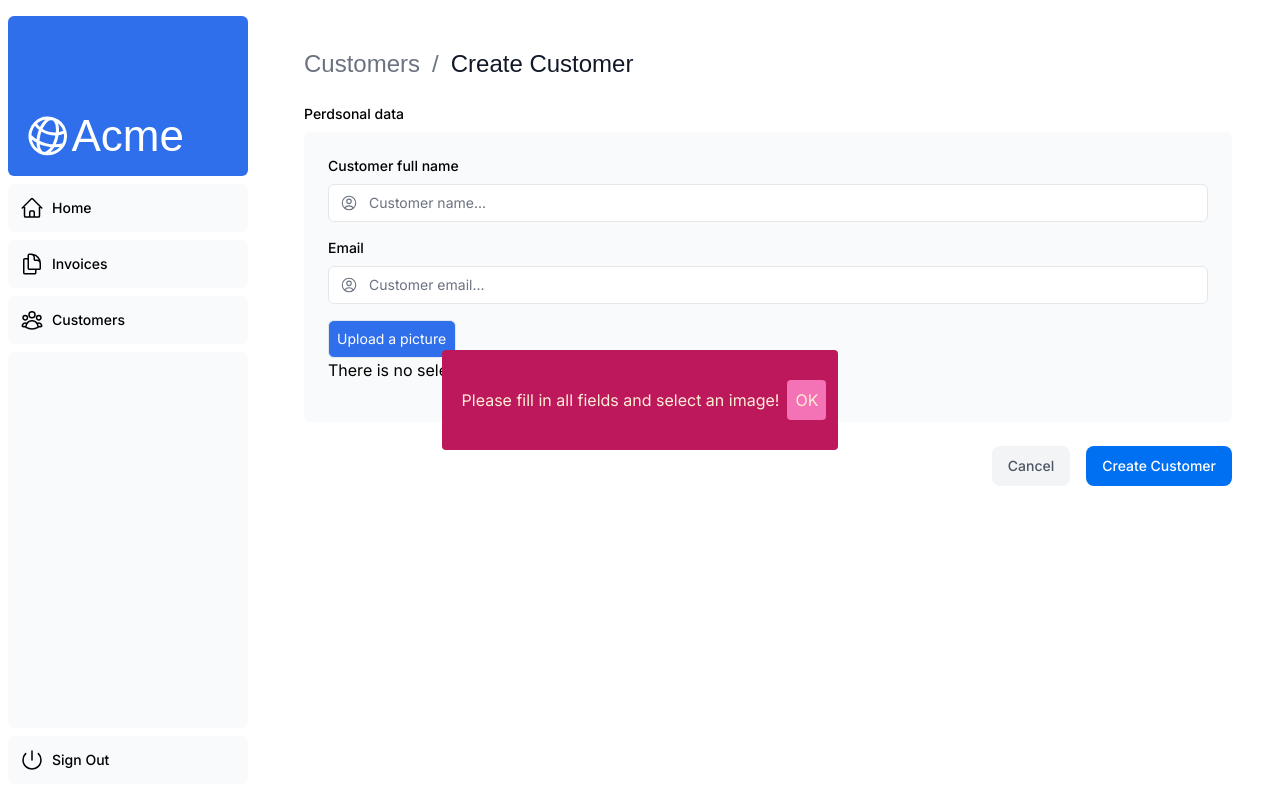
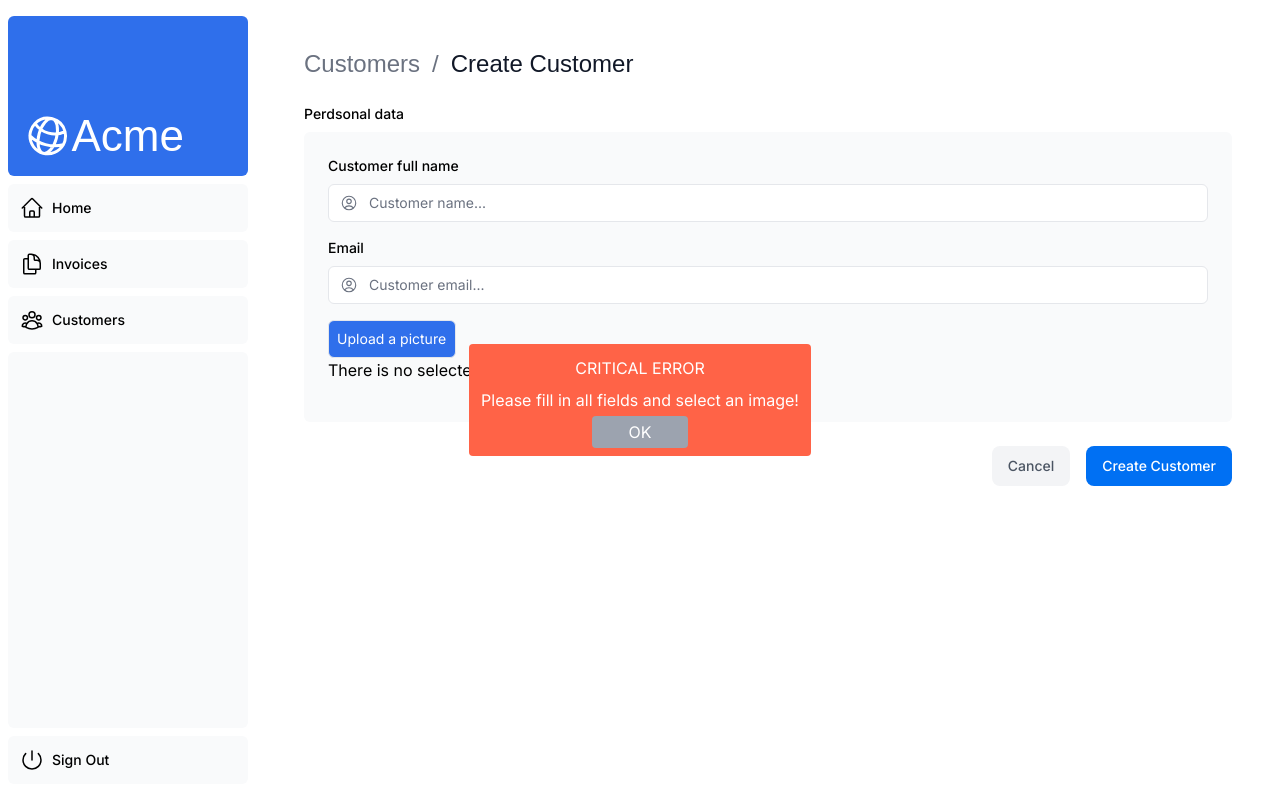
Before and after one commit to bgzoltan/nextjs-dashboard, a Next.js app: page /dashboard/customers/create in a window 1280 px wide. Both pictures are taken after typing "Sample", "name@example.com" into the empty fields and a click on the button "Create Customer". Built offline with nearby package versions, Linux system fonts and the light colour scheme; a web font is replaced by a local one.

Commit message:
message interface and message style are modified

```diff
--- a/app/dashboard/customers/create/page.tsx
+++ b/app/dashboard/customers/create/page.tsx
@@ -1,10 +1,7 @@
 import Form from "@/app/ui/customers/create-form";
 import Breadcrumbs from "@/app/ui/invoices/breadcrumbs";
-import { fetchCustomers } from "@/app/lib/data";
 
 export default async function Page() {
-  //   const customers = await fetchCustomers();
-
   return (
     <main>
       <Breadcrumbs
--- a/app/dashboard/customers/page.tsx
+++ b/app/dashboard/customers/page.tsx
@@ -20,7 +20,6 @@ export default async function Page({
     page?: string;
   };
 }) {
-  console.log("searchParams", searchParams);
   const query = searchParams?.query || "";
   const currentPage = Number(searchParams?.page) || 1;
   const customers = await fetchAllCustomers(query);
--- a/app/lib/actions.ts
+++ b/app/lib/actions.ts
@@ -151,11 +151,9 @@ export async function createCustomer(formData: FormData) {
   } catch (error) {
     throw new Error("There is a problem creating a customer");
   }
-
   // Once the database has been updated, the /dashboard/invoices path will be revalidated (cache will be deleted), and fresh data will be fetched from the server (a new request will be send).
   revalidatePath("/dashboard/customers");
-  // We redirect the user to the invoices page
-  redirect("/dashboard/customers");
+  return;
 }
 
 interface UploadResult {
--- a/app/lib/data.ts
+++ b/app/lib/data.ts
@@ -15,12 +15,9 @@ export async function fetchRevenue() {
     // Artificially delay a response for demo purposes.
     // Don't do this in production :)
 
-    console.log("Fetching revenue data...");
-    await new Promise((resolve) => setTimeout(resolve, 3000));
+    // await new Promise((resolve) => setTimeout(resolve, 3000));
 
     const data = await sql<Revenue>`SELECT * FROM revenue`;
-
-    console.log("Data fetch completed after 3 seconds.");
 
     return data.rows;
   } catch (error) {
@@ -153,7 +150,6 @@ export async function fetchInvoiceById(id: string) {
       WHERE invoices.id = ${id};
     `;
 
-    console.log("id Select...", data.rows);
     const invoice = data.rows.map((invoice) => ({
       ...invoice,
       // Convert amount from cents to dollars
@@ -178,7 +174,6 @@ export async function fetchCustomers() {
     `;
 
     const customers = data.rows;
-    console.log(customers);
     return customers;
   } catch (err) {
     console.error("Database Error:", err);
@@ -188,7 +183,6 @@ export async function fetchCustomers() {
 
 export async function fetchAllCustomers(query: string) {
   try {
-    console.log("Query =====", query);
     const data = await sql<Customer>`
       SELECT
         id,
--- a/app/lib/definitions.ts
+++ b/app/lib/definitions.ts
@@ -87,11 +87,11 @@ export type InvoiceForm = {
   status: "pending" | "paid";
 };
 
-export type Severity = "critical" | "significant" | "minor";
+export type Type = "critical error" | "error" | "user info";
 
 export interface Message {
-  isError: boolean;
-  severity: Severity | "";
+  type: Type | "";
   content: string;
   showMessage: boolean;
+  redirect: string;
 }
--- a/app/ui/customers/create-form.tsx
+++ b/app/ui/customers/create-form.tsx
@@ -4,25 +4,29 @@ import Link from "next/link";
 import { UserCircleIcon } from "@heroicons/react/24/outline";
 import { Button } from "@/app/ui/button";
 import { createCustomer } from "@/app/lib/actions";
-import { ChangeEvent, useRef, useState } from "react";
+import { ChangeEvent, useState } from "react";
 
 import ShowMessage from "../show-message";
 import { Message } from "@/app/lib/definitions";
+import { useRouter } from "next/navigation";
 
 export default function Form() {
   const [fileName, setFileName] = useState("There is no selected file.");
   const [message, setMessage] = useState<Message>({
-    isError: false,
     content: "",
-    severity: "",
+    type: "",
     showMessage: false,
+    redirect: "",
   });
+
+  const router = useRouter();
 
   const fileValidation = (e: ChangeEvent<HTMLInputElement>) => {
     if (!e.target.files || e.target.files.length === 0) {
       setMessage({
         ...message,
         content: "There is no selected file",
+        type: "user info",
         showMessage: true,
       });
       return;
@@ -33,6 +37,7 @@ export default function Form() {
       setMessage({
         ...message,
         content: "The size of the file is too large!",
+        type: "error",
         showMessage: true,
       });
     }
@@ -46,6 +51,7 @@ export default function Form() {
       setMessage({
         ...message,
         content: "This is not an image file",
+        type: "error",
         showMessage: true,
       });
     }
@@ -55,25 +61,33 @@ export default function Form() {
     const newMessage: Message | null = {
       ...message,
       showMessage: false,
+      redirect: "",
     };
     setFileName("Theres is no selected file.");
     setMessage(newMessage);
+    if (message.redirect !== "") {
+      router.push(message.redirect);
+    }
   };
 
   async function onSubmit(formData: FormData) {
     const result = await createCustomer(formData);
 
-    if (result.error) {
+    if (!result) {
       setMessage({
         ...message,
-        isError: true,
+        content: "Form submitted successfully",
+        type: "user info",
+        showMessage: true,
+        redirect: "/dashboard/customers",
+      });
+    } else if (result.error) {
+      setMessage({
+        ...message,
         content: result.error,
-        severity: "critical",
+        type: "critical error",
         showMessage: true,
       });
-    } else {
-      // Handle success, e.g., redirect or clear form
-      console.log("Form submitted successfully");
     }
   }
 
--- a/app/ui/invoices/breadcrumbs.tsx
+++ b/app/ui/invoices/breadcrumbs.tsx
@@ -2,21 +2,20 @@ import { clsx } from "clsx";
 import Link from "next/link";
 import { lusitana } from "@/app/ui/fonts";
 
-interface Breadcrumb {
+interface BreadcrumbsProps {
+  breadcrumbs: {
     label: string;
     href: string;
     active?: boolean;
+  }[];
 }
 
-export default function Breadcrumbs({
-  breadcrumbs,
-}: {
-  breadcrumbs: Breadcrumb[];
-}) {
+export default function Breadcrumbs({ breadcrumbs }: BreadcrumbsProps) {
   return (
     <nav aria-label="Breadcrumb" className="mb-6 block">
       <ol className={clsx(lusitana.className, "flex text-xl md:text-2xl")}>
         {breadcrumbs.map((breadcrumb, index) => (
+          <>
             <li
               key={breadcrumb.href}
               aria-current={breadcrumb.active}
@@ -29,6 +28,7 @@ export default function Breadcrumbs({
                 <span className="mx-3 inline-block">/</span>
               ) : null}
             </li>
+          </>
         ))}
       </ol>
     </nav>
--- a/app/ui/search.tsx
+++ b/app/ui/search.tsx
@@ -17,7 +17,6 @@ export default function Search({ placeholder }: { placeholder: string }) {
     } else {
       params.delete("query");
     }
-    console.log(term);
     replace(`${pathname}?${params.toString()}`);
   }, 300);
 
--- a/app/ui/show-message.tsx
+++ b/app/ui/show-message.tsx
@@ -1,4 +1,3 @@
-import { useState } from "react";
 import { Message } from "../lib/definitions";
 
 interface ShowMessageProp {
@@ -10,16 +9,34 @@ export default function ShowMessage({
   message,
   handleMessageClick,
 }: ShowMessageProp) {
+  let bgColor = "black";
+
+  switch (message.type) {
+    case "user info":
+      bgColor = "mediumseagreen";
+      break;
+    case "critical error":
+      bgColor = "tomato";
+      break;
+    case "error":
+      bgColor = "orange";
+      break;
+    default:
+      bgColor = "violet";
+  }
+
   return (
     <>
       {message.showMessage && (
         <div className="fixed left-0 top-0 flex w-screen h-screen justify-center items-center">
-          <div className="flex justify-center items-center h-[100px] w-auto bg-pink-700 text-orange-100 p-3 rounded border-pink-700">
-            <div className=" bg-pink-700 text-orange-100 rounded border-pink-700 p-2">
-              {message?.content}
-            </div>
+          <div
+            className="flex flex-col justify-center items-center min-w-52 p-2 rounded text-white"
+            style={{ backgroundColor: bgColor }}
+          >
+            <p className="p-1">{message.type.toUpperCase()}</p>
+            <p className="p-1">{message?.content}</p>
             <button
-              className=" bg-pink-400 text-orange-100 rounded border-pink-700 p-2"
+              className="w-24 bg-gray-400 text-white rounded p-1"
               onClick={handleMessageClick}
             >
               OK
```
Lines whose indentation alone changed are shown as unchanged.
